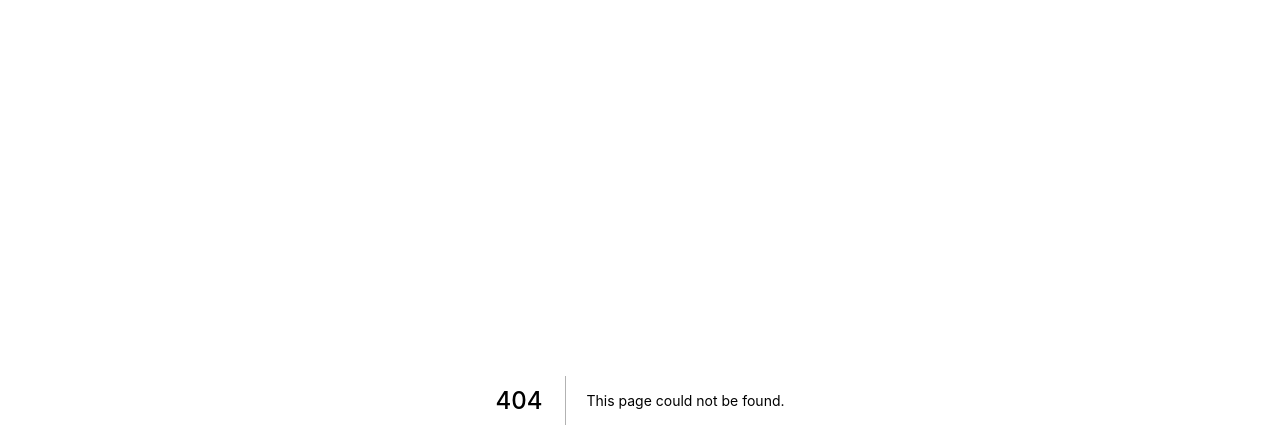
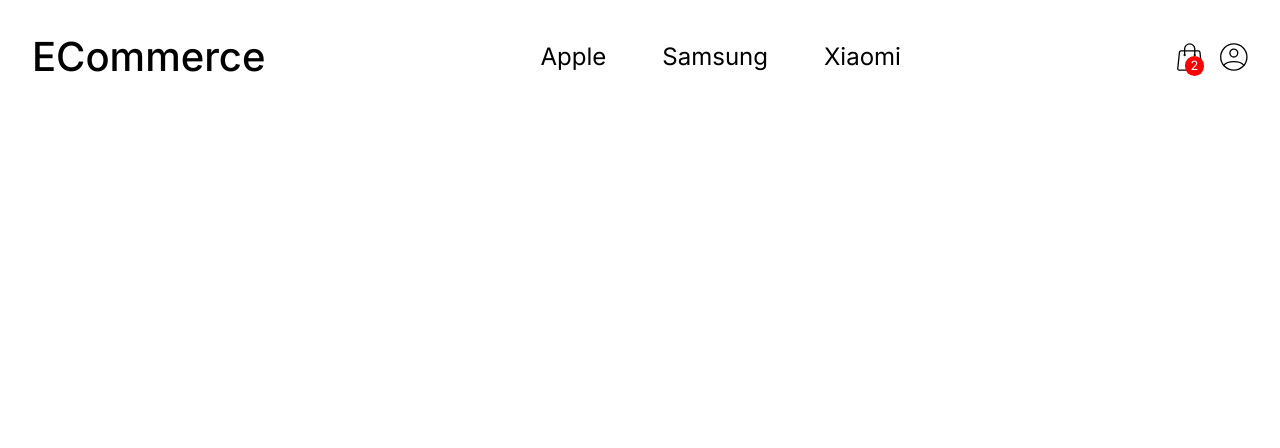
Before and after one commit to omar-sarfraz/E-Commerce-Web-App, a Next.js app: page /apple in a window 1280 px wide. Before the commit this address had no page. Shown: the top 448 px of the page. Built offline with nearby package versions, Linux system fonts and the light colour scheme; a web font is replaced by a local one.

Commit message:
Fixed Product Image display

```diff
--- a/components/Navbar.js
+++ b/components/Navbar.js
@@ -17,10 +17,10 @@ export default function Navbar() {
     return (
         <div className={styles.main}>
             <div className={styles.navbar}>
-                <Link href='#'><h2 className={styles.websiteTitle}>ECommerce</h2></Link>
+                <Link href='/'><h2 className={styles.websiteTitle}>ECommerce</h2></Link>
                 <nav>
                     <ul className={`${styles.ul} ${isNavOpen ? null : styles.displayNone}`}>
-                        <li><Link href='#'>Apple</Link></li>
+                        <li><Link href='/apple'>Apple</Link></li>
                         <li><Link href='#'>Samsung</Link></li>
                         <li><Link href='#'>Xiaomi</Link></li>
                     </ul>
@@ -34,7 +34,7 @@ export default function Navbar() {
                             <p>2</p>
                         </div>
                         <Link href='#'>
-                            <img src='/assets/profile-icon.svg' width='28px' height='28px' alt="Profile" />
+                            <img className={styles.profile} src='/assets/profile-icon.svg' width='28px' height='28px' alt="Profile" />
                         </Link>
                     </div>
                     <button
--- a/components/Products.js
+++ b/components/Products.js
@@ -11,15 +11,15 @@ export default function Products({ appleProducts, samsungProducts, xiaomiProduct
             <div className='container'>
                 <h1 className='title'>Apple Products</h1>
                 <div className={styles.productsContainer}>
-                    {appleProducts.map(item => <SingleProduct product={item} />)}
+                    {appleProducts.map((item, index) => <SingleProduct product={item} key={index} />)}
                 </div>
                 <h1 className='title'>Samsung Products</h1>
                 <div className={styles.productsContainer}>
-                    {samsungProducts.map(item => <SingleProduct product={item} />)}
+                    {samsungProducts.map((item, index) => <SingleProduct product={item} key={index} />)}
                 </div>
                 <h1 className='title'>Xiaomi Products</h1>
                 <div className={styles.productsContainer}>
-                    {xiaomiProducts.map(item => <SingleProduct product={item} />)}
+                    {xiaomiProducts.map((item, index) => <SingleProduct product={item} key={index} />)}
                 </div>
             </div>
         </section>
--- a/components/SingleProduct.js
+++ b/components/SingleProduct.js
@@ -2,6 +2,7 @@ import React from 'react';
 
 import styles from '../styles/singleProduct.module.css';
 import Link from 'next/link';
+import Image from 'next/image';
 
 import { urlFor } from '../lib/client';
 
--- /dev/null
+++ b/pages/apple.js
@@ -0,0 +1,13 @@
+import React from 'react'
+import Head from 'next/head'
+
+import Navbar from '../components/Navbar';
+import Products from '../components/Products';
+
+export default function apple() {
+    return (
+        <>
+            <Navbar />
+        </>
+    )
+}
--- a/pages/index.js
+++ b/pages/index.js
@@ -8,7 +8,6 @@ import Category from '../components/Category';
 import Products from '../components/Products';
 
 export default function Home({ appleProducts, samsungProducts, xiaomiProducts, bannerData }) {
-  console.log(appleProducts)
   return (
     <>
       <Navbar />
--- a/styles/globals.css
+++ b/styles/globals.css
@@ -45,6 +45,27 @@ section {
   margin-top: 1.8rem;
 }
 
+/* width */
+::-webkit-scrollbar {
+  height: 10px;
+}
+
+/* Track */
+::-webkit-scrollbar-track {
+  background: #f1f1f1;
+}
+
+/* Handle */
+::-webkit-scrollbar-thumb {
+  border-radius: 2rem;
+  background: #888;
+}
+
+/* Handle on hover */
+::-webkit-scrollbar-thumb:hover {
+  background: #555;
+}
+
 @media (max-width: 590px) {
   .container {
     max-width: 500px;
--- a/styles/navbar.module.css
+++ b/styles/navbar.module.css
@@ -1,6 +1,7 @@
 .websiteTitle {
     font-size: 2.5rem;
     font-family: 'Iceland', 'Inter', Helvetica;
+    cursor: pointer;
 }
 
 .navbar {
@@ -90,6 +91,7 @@
     display: flex;
     justify-content: center;
     align-items: center;
+    cursor: pointer;
 }
 
 .cartIcon>p {
@@ -108,6 +110,10 @@
     height: 18px;
     font-size: 0.8rem;
     font-weight: medium;
+}
+
+.profile {
+    cursor: pointer;
 }
 
 .displayNone {
--- a/styles/products.module.css
+++ b/styles/products.module.css
@@ -1,6 +1,8 @@
 .productsContainer {
     width: 100%;
     margin-top: 1rem;
+    padding-bottom: 1rem;
+    padding-right: 1rem;
     display: flex;
     flex-direction: row;
     overflow-x: scroll;
--- a/styles/singleProduct.module.css
+++ b/styles/singleProduct.module.css
@@ -8,6 +8,7 @@
 .image {
     width: 80%;
     height: 90%;
+    object-fit: contain;
     margin-bottom: 0.4rem;
     border-radius: 0.4rem;
 }
```
Also changed, not shown: 1 other file (tests, documents, lock files or other folders).
